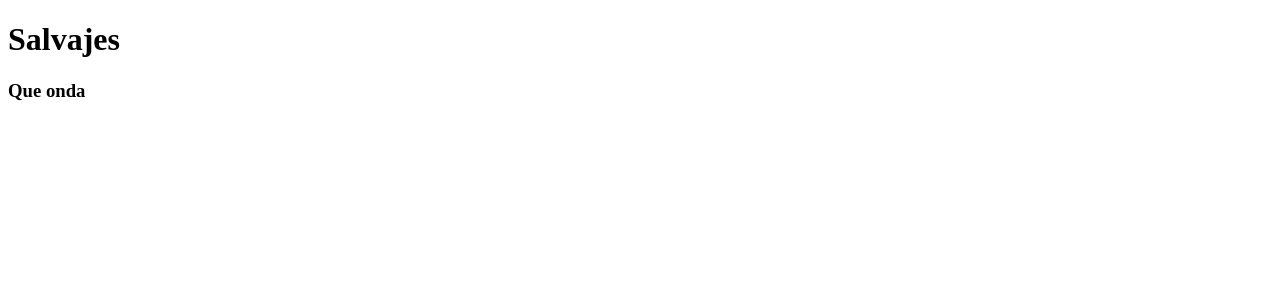
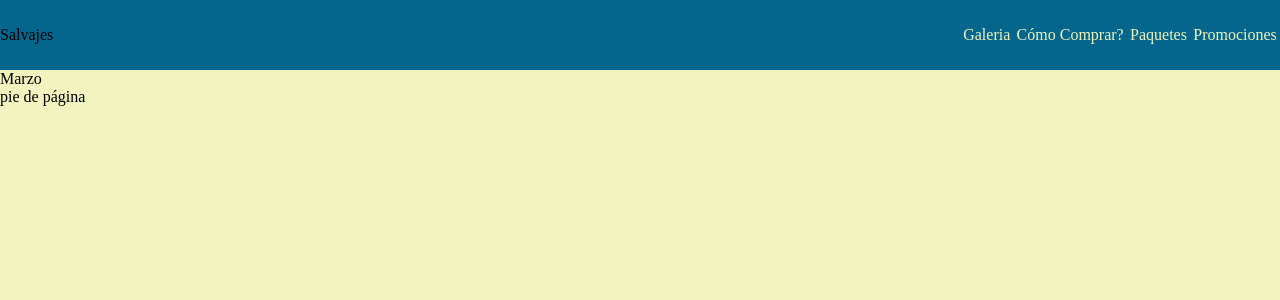
Before and after one commit to Salvajes/ProyectoSalvaje, a Symfony app: template src/AppBundle/Resources/views/hola.html.twig in a window 1280 px wide. Shown: the top 300 px of the page. Run offline with Twig, Linux system fonts and the light colour scheme; the template is opened without the code that fills it, so the values that code supplies are empty; some libraries are stand-ins or nearby versions.

Commit message:
comienza maquetación

```diff
--- a/src/AppBundle/Resources/views/hola.html.twig
+++ b/src/AppBundle/Resources/views/hola.html.twig
@@ -3,9 +3,82 @@
 <head>
     <meta charset="UTF-8">
     <title>Salvajes</title>
+    <style>
+
+        .first {
+            background-color: #05668D;
+        }
+        .second {
+            background-color: #028090;
+        }
+        .third {
+            background-color: #00A896;
+        }
+        .fourth {
+            background-color: #02C39A;
+        }
+        .fifth {
+            background-color: #F0F3BD;
+        }
+
+
+        body {
+            margin: 0px;
+            padding: 0px;
+            background-color: #F0F3BD;
+        }
+        ul{
+            list-style: none;
+            margin: 0px;
+            padding: 0px;
+        }
+        .header {
+            display: flex;
+            justify-content: flex-start;
+            align-items: center;
+            height: 70px;
+        }
+        .header__logo {
+            flex-grow: 1;
+        }
+        .header__nav {
+            width: 25%;
+        }
+        .nav__list {
+            display: flex;
+            flex-direction: row;
+            justify-content: space-around;
+        }
+        .nav__item {
+            color: #F0F3BD;
+        }
+        .nav__item:hover {
+            cursor: pointer;
+            color: rgba(240,243,191, 0.8)
+        }
+    </style>
 </head>
 <body>
-    <h1>Salvajes</h1>
-    <h3>Que onda</h3>
+    <header class="header first">
+        <div class="header__logo">Salvajes</div>
+        <nav class="header__nav">
+            <ul class="nav__list">
+                <li class="nav__item">Galeria</li>
+                <li class="nav__item">Cómo Comprar?</li>
+                <li class="nav__item">Paquetes</li>
+                <li class="nav__item">Promociones</li>
+            </ul>
+        </nav>
+    </header>
+    <main class="main">
+        <section>
+            <div class="promociones">
+                Marzo
+            </div>
+        </section>
+    </main>
+    <footer>
+        pie de página
+    </footer>
 </body>
 </html>
```
